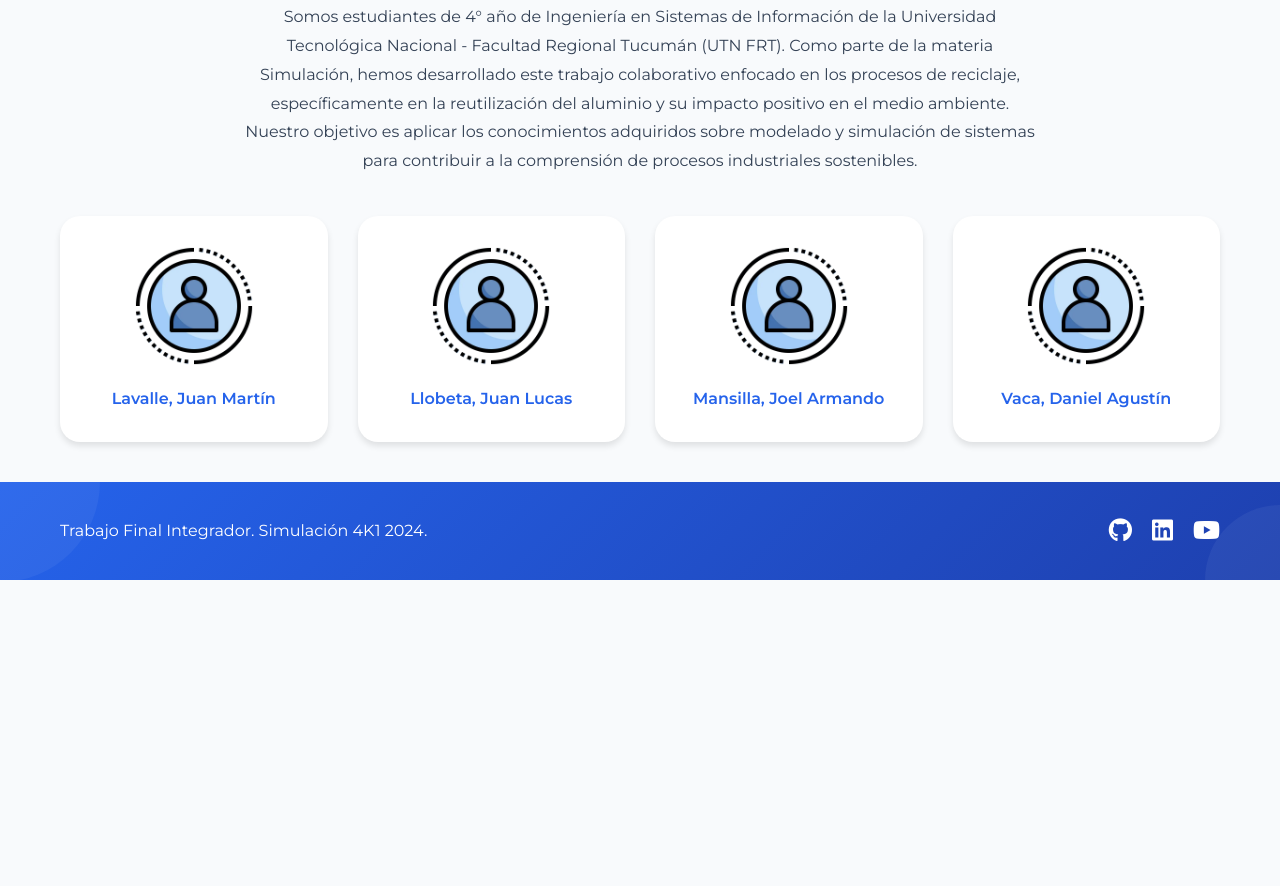
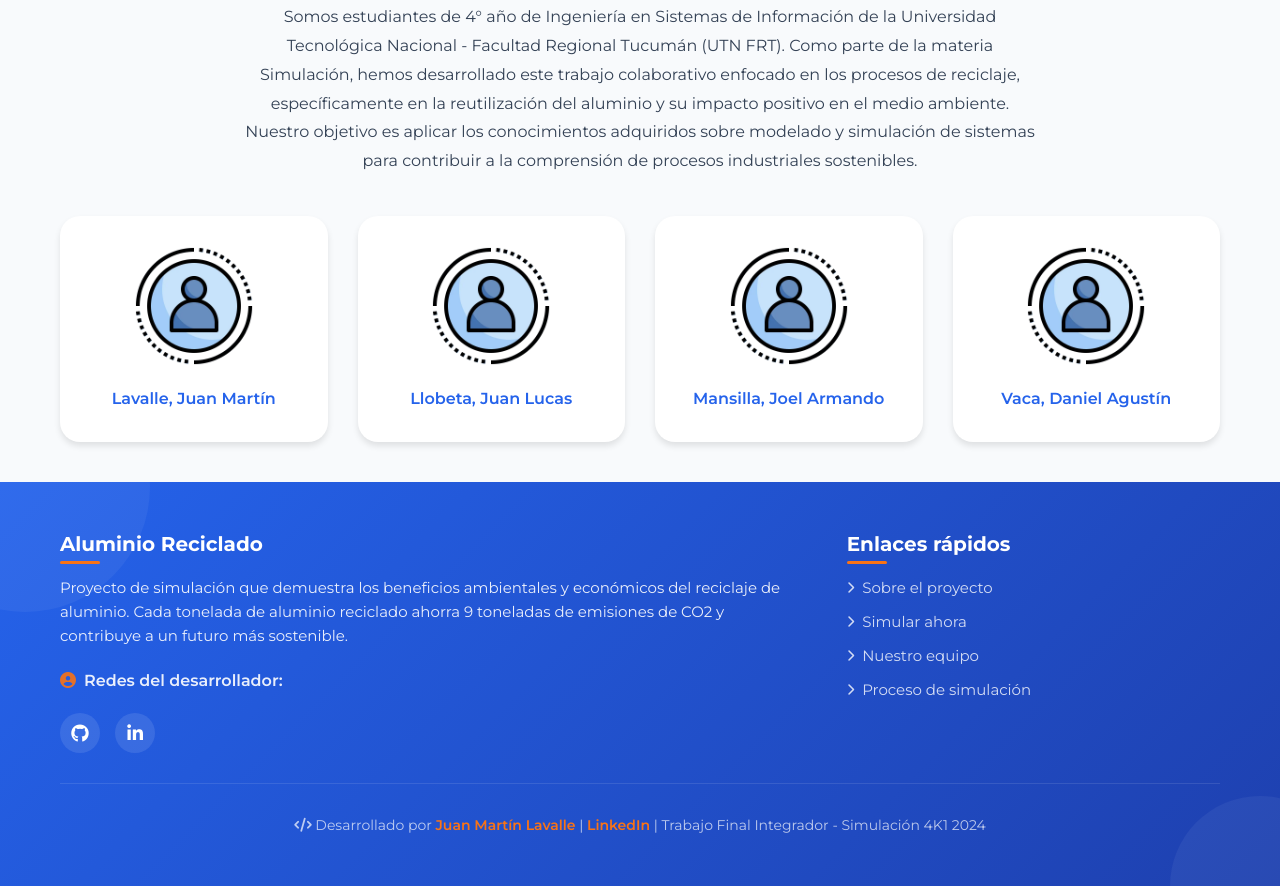
Before and after one commit to Juanmartin19l/Simulacion-AluminioReciclado-2024, a website: page index.html in a window 1280 px wide. Shown: the part 2098-2984 px from the top of the page. Before the commit the page ends 2678 px from the top, so only its background shows below. Drawn offline with Linux system fonts and the light colour scheme.

Commit message:
Actualizar el pie de página con nueva estructura y contenido, incluyendo enlaces a redes sociales y descripción del proyecto.

```diff
--- a/index.html
+++ b/index.html
@@ -107,13 +107,38 @@
     </section>
 
     <footer class="footer">
+        <div class="footer-grid">
+            <div class="footer-col">
+                <h3>Aluminio <span>Reciclado</span></h3>
+                <p>Proyecto de simulación que demuestra los beneficios ambientales y económicos del reciclaje de
+                    aluminio. Cada tonelada de aluminio reciclado ahorra 9 toneladas de emisiones de CO2 y contribuye a
+                    un futuro más sostenible.</p>
+                <p class="redes-titulo"><i class="fas fa-user-circle"></i> Redes del desarrollador:</p>
+                <div class="redes-sociales">
+                    <a href="https://github.com/Juanmartin19l" target="_blank" title="GitHub del desarrollador"><i
+                            class="fab fa-github"></i></a>
+                    <a href="https://www.linkedin.com/in/juan-mart%C3%ADn-lavalle/" target="_blank"
+                        title="LinkedIn del desarrollador"><i class="fab fa-linkedin-in"></i></a>
+                </div>
+            </div>
+            <div class="footer-col">
+                <h3>Enlaces rápidos</h3>
+                <ul class="nav-footer">
+                    <li><a href="#sobre-empresa"><i class="fas fa-chevron-right"></i> Sobre el proyecto</a></li>
+                    <li><a href="#tipo-simulacion"><i class="fas fa-chevron-right"></i> Simular ahora</a></li>
+                    <li><a href="#nosotros"><i class="fas fa-chevron-right"></i> Nuestro equipo</a></li>
+                    <li><a href="procesoSimulacion.html"><i class="fas fa-chevron-right"></i> Proceso de simulación</a>
+                    </li>
+                </ul>
+            </div>
+        </div>
         <div class="contenedor">
-            <p>Trabajo Final Integrador. Simulación 4K1 2024.</p>
-            <div class="redes-sociales">
-                <a href="#"><i class="fab fa-github"></i></a>
-                <a href="#"><i class="fab fa-linkedin"></i></a>
-                <a href="#"><i class="fab fa-youtube"></i></a>
-            </div>
+            <p class="desarrollador">
+                <i class="fas fa-code"></i> Desarrollado por <a href="https://github.com/Juanmartin19l"
+                    target="_blank">Juan Martín Lavalle</a> | <a
+                    href="https://www.linkedin.com/in/juan-mart%C3%ADn-lavalle/" target="_blank">LinkedIn</a> | Trabajo
+                Final Integrador - Simulación 4K1 2024
+            </p>
         </div>
     </footer>
 
--- a/src/scss/layout/_footer.scss
+++ b/src/scss/layout/_footer.scss
@@ -3,87 +3,166 @@
 
 .footer {
   background: linear-gradient(135deg, v.$principal 0%, v.$secundario 100%);
-  padding: 3rem 0;
+  padding: 5rem 0 3rem;
   position: relative;
   overflow: hidden;
+  margin-top: 4rem;
 
   // Elementos decorativos
   &::before {
     content: "";
     position: absolute;
-    width: 20rem;
-    height: 20rem;
+    width: 25rem;
+    height: 25rem;
     border-radius: 50%;
     background: rgba(255, 255, 255, 0.05);
-    top: -10rem;
+    top: -12rem;
     left: -10rem;
   }
 
   &::after {
     content: "";
     position: absolute;
-    width: 15rem;
-    height: 15rem;
+    width: 18rem;
+    height: 18rem;
     border-radius: 50%;
     background: rgba(255, 255, 255, 0.05);
-    bottom: -7.5rem;
-    right: -7.5rem;
+    bottom: -9rem;
+    right: -7rem;
   }
 
-  .contenedor {
+  .footer-grid {
+    @include m.contenedor;
+    display: grid;
+    grid-template-columns: 1fr;
+    gap: 4rem;
     position: relative;
     z-index: 1;
-    display: flex;
-    flex-direction: column;
-    align-items: center;
 
     @include m.tablet {
-      flex-direction: row;
-      justify-content: space-between;
+      grid-template-columns: repeat(2, 1fr);
+    }
+
+    @include m.desktop {
+      grid-template-columns: 2fr 1fr;
+    }
+  }
+
+  .footer-col {
+    h3 {
+      color: v.$blanco;
+      font-size: 2rem;
+      margin: 0 0 2rem 0;
+      position: relative;
+      text-align: left;
+
+      &::after {
+        content: "";
+        position: absolute;
+        bottom: -0.8rem;
+        left: 0;
+        width: 4rem;
+        height: 0.3rem;
+        background-color: v.$acento;
+        border-radius: 0.2rem;
       }
     }
 
     p {
+      margin: 0 0 1.5rem;
+      color: v.$blanco;
+      text-align: left;
+      font-size: 1.5rem;
+      line-height: 1.6;
+      opacity: 0.9;
+    }
+
+    .nav-footer {
+      list-style: none;
+      padding: 0;
       margin: 0;
+
+      li {
+        margin-bottom: 1rem;
+      }
+
+      a {
         color: v.$blanco;
-    text-align: center;
+        opacity: 0.8;
+        font-size: 1.5rem;
+        transition: v.$transicion;
+        display: flex;
+        align-items: center;
+        gap: 0.8rem;
+
+        &:hover {
+          color: v.$acento;
+          opacity: 1;
+          transform: translateX(5px);
+        }
+
+        i {
+          font-size: 1.2rem;
+        }
+      }
+    }
+
+    .redes-titulo {
       font-size: 1.6rem;
-    position: relative;
+      font-weight: 600;
+      margin-top: 2rem;
+      margin-bottom: 1rem;
+      display: flex;
+      align-items: center;
+      gap: 0.8rem;
 
-    &::after {
-      content: "";
-      position: absolute;
-      bottom: -0.5rem;
-      left: 50%;
-      transform: translateX(-50%);
-      width: 5rem;
-      height: 2px;
-      background-color: rgba(255, 255, 255, 0.3);
-
-      @include m.tablet {
-        display: none;
-      }
+      i {
+        color: v.$acento;
       }
     }
 
     .redes-sociales {
       display: flex;
-    gap: 2rem;
+      gap: 1.5rem;
       margin-top: 2rem;
-
-    @include m.tablet {
-      margin-top: 0;
-    }
 
       a {
         color: v.$blanco;
-      font-size: 2.4rem;
+        background-color: rgba(255, 255, 255, 0.1);
+        display: flex;
+        align-items: center;
+        justify-content: center;
+        width: 4rem;
+        height: 4rem;
+        border-radius: 50%;
+        font-size: 1.8rem;
         transition: v.$transicion;
 
         &:hover {
-        color: v.$acento;
-        transform: translateY(-3px);
+          background-color: v.$acento;
+          color: v.$blanco;
+          transform: translateY(-5px);
         }
       }
     }
   }
+
+  .desarrollador {
+    text-align: center;
+    padding-top: 3rem;
+    margin-top: 3rem;
+    border-top: 1px solid rgba(255, 255, 255, 0.1);
+    font-size: 1.4rem;
+    color: rgba(255, 255, 255, 0.7);
+
+    a {
+      color: v.$acento;
+      font-weight: 600;
+      transition: v.$transicion;
+
+      &:hover {
+        color: v.$blanco;
+      }
+    }
+  }
+}
```
Also changed, not shown: procesoSimulacion.html (+31 -7 lines), build/css/app.css, 1 other file. Lines whose indentation alone changed are shown as unchanged.
